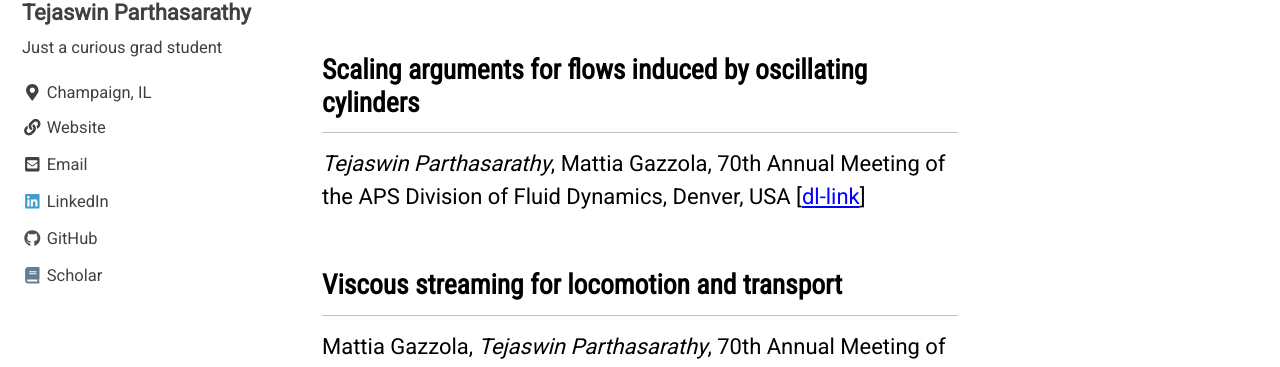
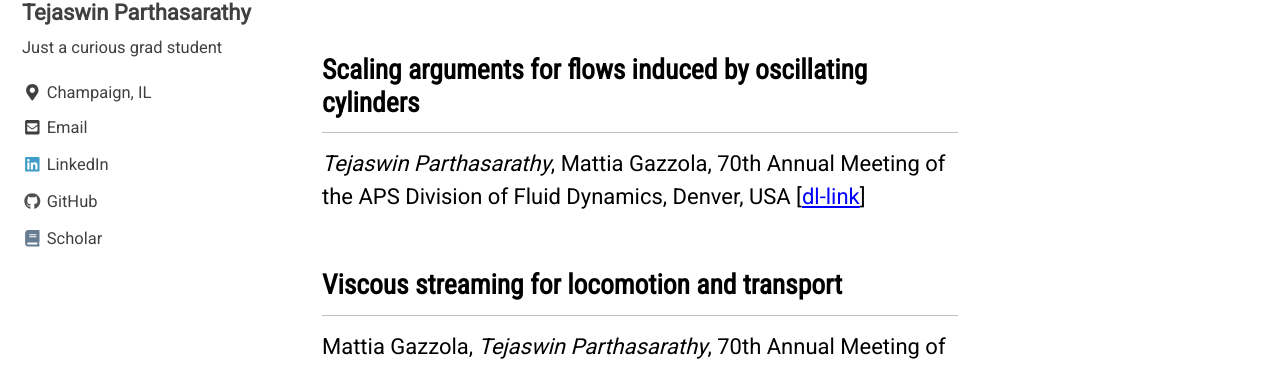
Before and after one commit to parthas1/parthas1.github.io, a Jekyll site: the page built from _pages/publications.md, in a window 1280 px wide. Shown: the part 264-631 px from the top of the page. Built offline with Jekyll 4.4.1, drawn with Linux system fonts in a browser that asks for light colours; nearby versions of some CDN libraries.

Commit message:
refactor : author profile link

```diff
--- a/_config.yml
+++ b/_config.yml
@@ -10,8 +10,8 @@
 # Review documentation to determine if you should use `theme` or `remote_theme`
 # https://mmistakes.github.io/minimal-mistakes/docs/quick-start-guide/#installing-the-theme
 
-# theme                  : "minimal-mistakes-jekyll"
-remote_theme           : "mmistakes/minimal-mistakes@4.24.0"
+theme                  : "minimal-mistakes-jekyll"
+# remote_theme           : "mmistakes/minimal-mistakes@4.24.0"
 minimal_mistakes_skin    : "contrast" # "air", "aqua", "contrast", "dark", "dirt", "neon", "mint", "plum", "sunrise"
 
 # Site Settings
@@ -107,7 +107,7 @@
   bio              : "Just a curious grad student"
   location         : "Champaign, IL"
   email            : "tejaswin[dot]sarathy[at]gmail[dot]com"
-  uri              : "https://parthas1.github.io"
+  uri              : # "https://parthas1.github.io"
   home             :
   bitbucket        :
   codepen          :
@@ -118,6 +118,7 @@
   github           : "tp5uiuc"
   gitlab           :
   google_plus      :
+  google_scholar   : "ePMgfJ8AAAAJ&hl=en"
   keybase          :
   instagram        :
   lastfm           :
--- a/_includes/author-profile-custom-links.html
+++ b/_includes/author-profile-custom-links.html
@@ -5,8 +5,8 @@
     </a>
   </li>
 -->
-<li>
+<!-- <li>
 	<a href="https://scholar.google.com/citations?user=ePMgfJ8AAAAJ&hl=en" itemprop="sameAs">
 	  <i class="fas fa-fw fa-book" aria-hidden="true"></i> Scholar
 	</a>
-</li>
+</li> -->
--- a/_includes/author-profile.html
+++ b/_includes/author-profile.html
@@ -153,6 +153,14 @@
         </li>
       {% endif %}
 
+      {% if author.google_scholar %}
+        <li>
+          <a href="https://scholar.google.com/citations?user={{ author.google_scholar }}" itemprop="sameAs">
+            <i class="fas fa-fw fa-book" aria-hidden="true"></i> Scholar
+          </a>
+        </li>
+      {% endif %}
+
       {% if author.stackoverflow %}
         <li>
           <a href="https://www.stackoverflow.com/users/{{ author.stackoverflow }}" itemprop="sameAs">
```
